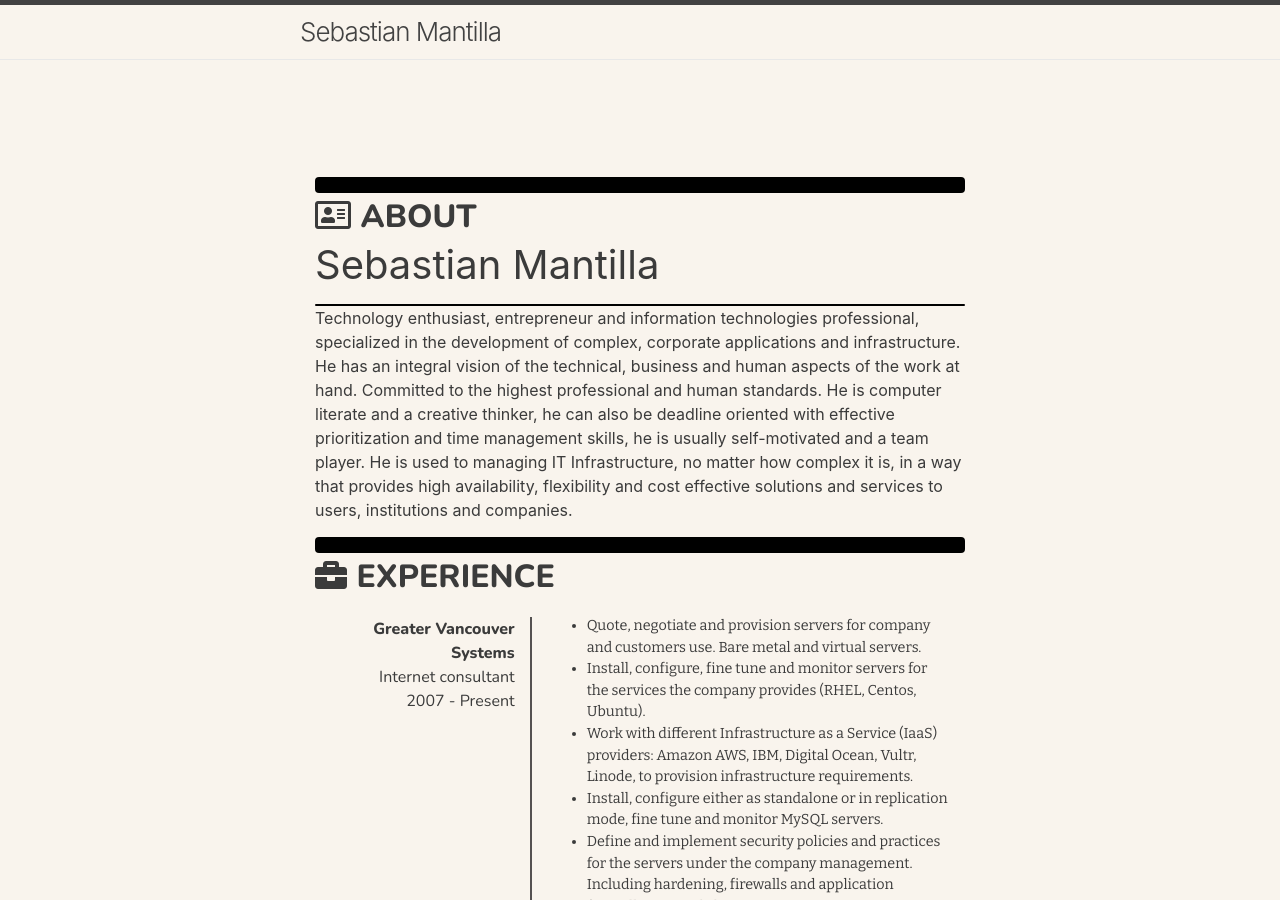
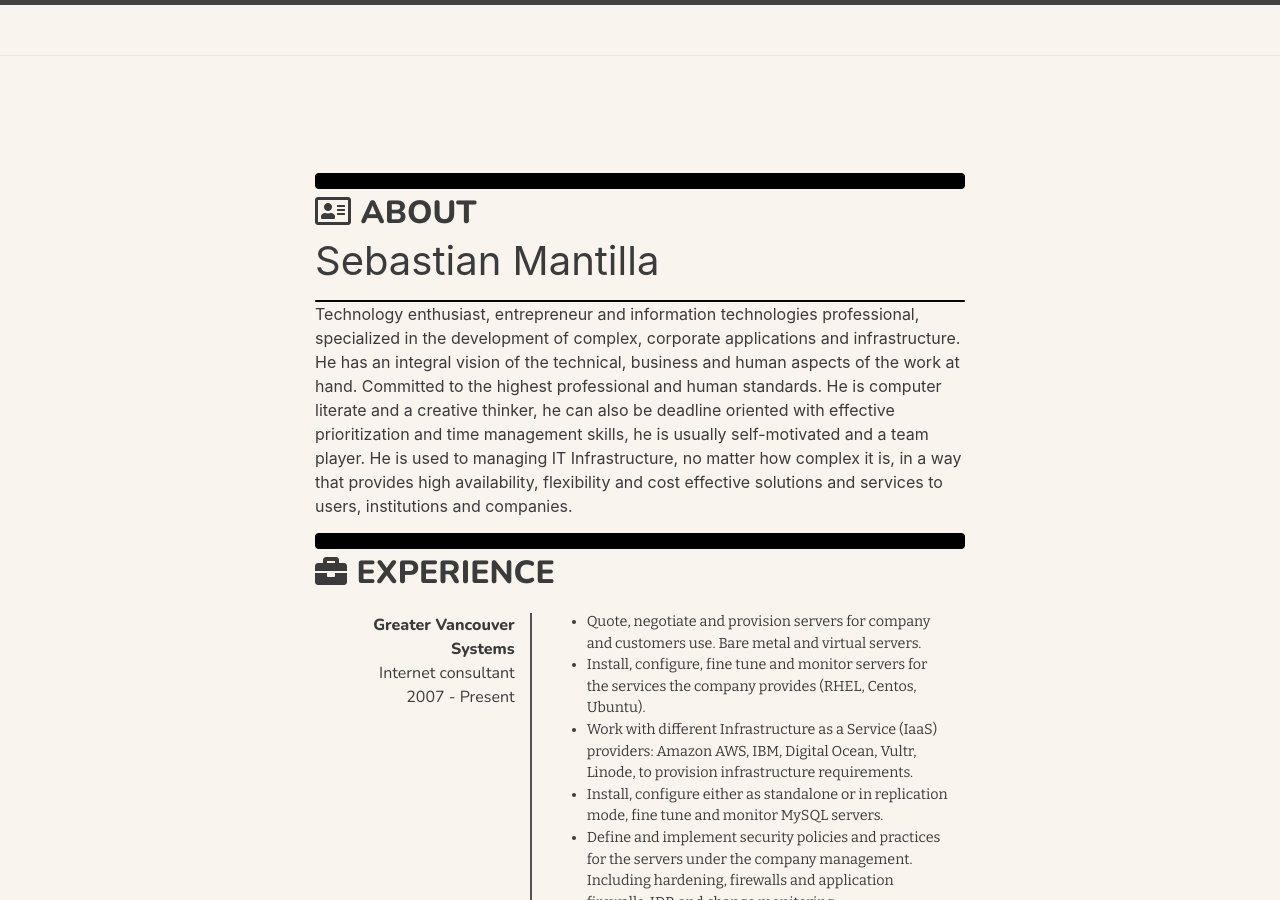
Before and after one commit to sebas/sebas.github.io, a Jekyll site: the page built from index.md, in a window 1280 px wide and 900 px high. Built offline with Jekyll 4.4.1, drawn with Linux system fonts in a browser that asks for light colours; nearby versions of some CDN libraries.

Commit message:
Updating, styling.

```diff
--- a/_includes/header.html
+++ b/_includes/header.html
@@ -1,30 +1,2 @@
 <header class="site-header" role="banner">
-
-  <div class="wrapper">
-    {%- assign default_paths = site.pages | map: "path" -%}
-    {%- assign page_paths = site.header_pages | default: default_paths -%}
-    <a class="site-title" rel="author" href="{{ "/" | relative_url }}">{{ site.title | escape }}</a>
-
-    {%- if page_paths -%}
-      <nav class="site-nav">
-        <input type="checkbox" id="nav-trigger" class="nav-trigger" />
-        <label for="nav-trigger">
-          <span class="menu-icon">
-            <svg viewBox="0 0 18 15" width="18px" height="15px">
-              <path d="M18,1.484c0,0.82-0.665,1.484-1.484,1.484H1.484C0.665,2.969,0,2.304,0,1.484l0,0C0,0.665,0.665,0,1.484,0 h15.032C17.335,0,18,0.665,18,1.484L18,1.484z M18,7.516C18,8.335,17.335,9,16.516,9H1.484C0.665,9,0,8.335,0,7.516l0,0 c0-0.82,0.665-1.484,1.484-1.484h15.032C17.335,6.031,18,6.696,18,7.516L18,7.516z M18,13.516C18,14.335,17.335,15,16.516,15H1.484 C0.665,15,0,14.335,0,13.516l0,0c0-0.82,0.665-1.483,1.484-1.483h15.032C17.335,12.031,18,12.695,18,13.516L18,13.516z"/>
-            </svg>
-          </span>
-        </label>
-
-        <div class="trigger">
-          {%- for path in page_paths -%}
-            {%- assign my_page = site.pages | where: "path", path | first -%}
-            {%- if my_page.title -%}
-            <a class="page-link" href="{{ my_page.url | relative_url }}">{{ my_page.title | escape }}</a>
-            {%- endif -%}
-          {%- endfor -%}
-        </div>
-      </nav>
-    {%- endif -%}
-  </div>
 </header>
```
